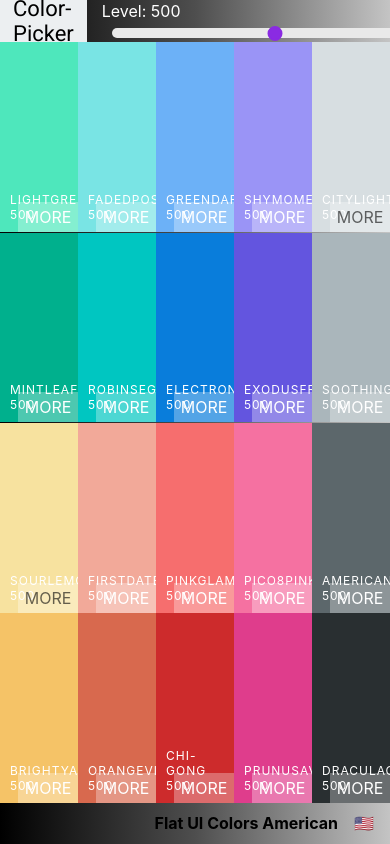
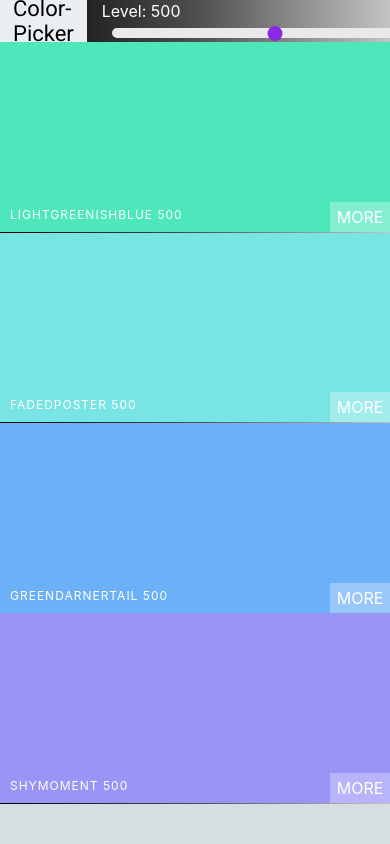
Before and after one commit to NFZaremba/Colors-Pallete-App, a React (Create React App) app: page /palette/flat-ui-colors-american in a window 390 px wide. Shown: the top 844 px of the page. Built offline with nearby package versions, Linux system fonts and the light colour scheme.

Commit message:
Start with create-react-app

```diff
--- a/src/styles/ColorBoxStyles.js
+++ b/src/styles/ColorBoxStyles.js
@@ -12,6 +12,12 @@ export const styles = {
     '&:hover button': {
       opacity: '1',
       transition: '0.5s'
+    },
+    '@media (max-width: 900px)': {
+      width: '50%'
+    },
+    '@media (max-width: 500px)': {
+      width: '100%'
     }
   },
   copyText: {
```
